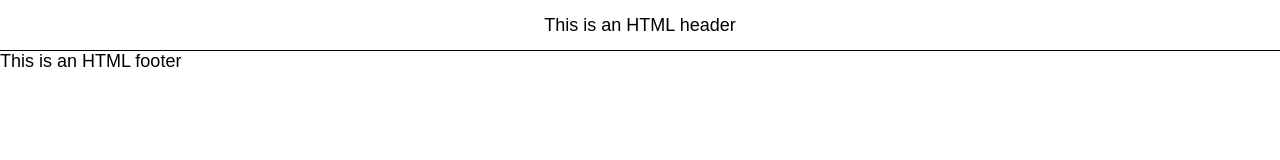
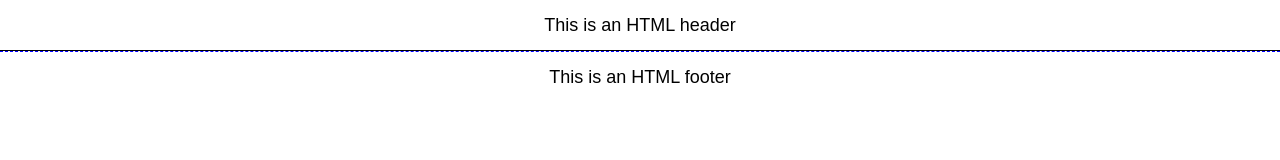
Before and after one commit to ooloo-io/github-flow-EeethB, a plain HTML site: page src/index.html in a window 1280 px wide. Drawn offline with nearby package versions, Linux system fonts and the light colour scheme.

Commit message:
Added footer styles - custom

```diff
--- a/src/styles.css
+++ b/src/styles.css
@@ -10,3 +10,11 @@ body {
   align-items: center;
   border-bottom: 1px solid black;
 }
+
+.footer {
+  height: 50px;
+  display: flex;
+  justify-content: center;
+  align-items: center;
+  border-top: 1px dashed blue;
+}
```
